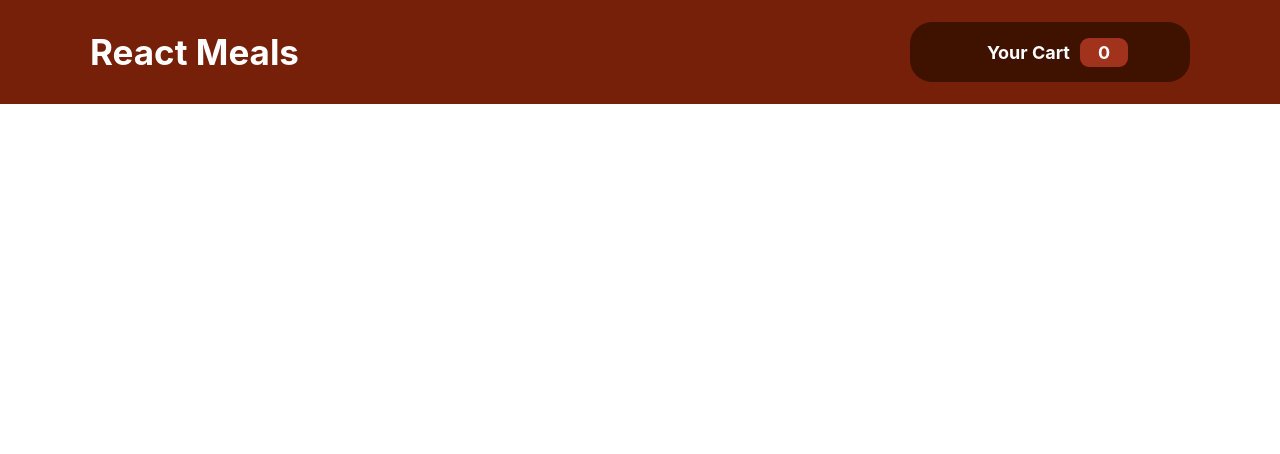
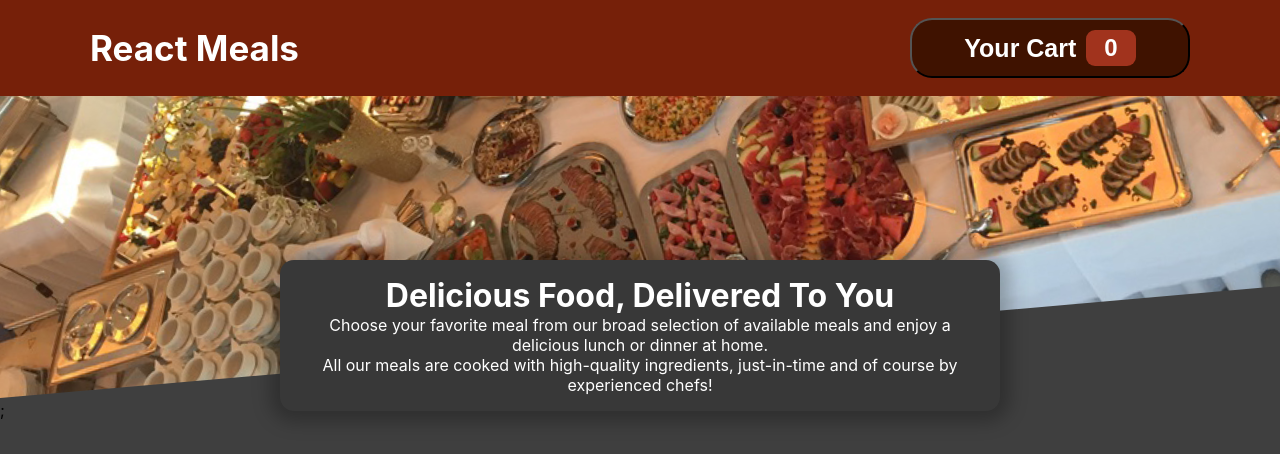
Before and after one commit to nadeemhalbhavi/food-ordering, a React (Create React App) app: page / in a window 1280 px wide. Shown: the top 454 px of the page. Built offline with nearby package versions, Linux system fonts and the light colour scheme.

Commit message:
Added Meals Summary components with designs

```diff
--- a/src/App.js
+++ b/src/App.js
@@ -1,11 +1,17 @@
-import classes from "./App.module.css";
+import React from "react";
+// import classes from "./App.module.css";
 import Header from "./components/Layout/Header";
+import Meals from "./components/Meals/Meals";
 
 function App() {
   return (
-    <div className={classes.title}>
-      <Header />
-    </div>
+    <React.Fragment>
+      {" "}
+      <Header />;
+      <main>
+        <Meals />
+      </main>
+    </React.Fragment>
   );
 }
 
--- a/src/components/Layout/Header.js
+++ b/src/components/Layout/Header.js
@@ -1,15 +1,22 @@
 import React from "react";
 import classes from "./Header.module.css";
+import mealsImage from "../../assests/meals.jpg";
 
 const Header = () => {
   return (
-    <nav className={classes.navbar}>
-      <h1>React Meals</h1>
-      <div className={classes.cart}>
-        <span className={classes.carttext}>Your Cart</span>
-        <span className={classes.Cartnum}>0</span>
+    <React.Fragment>
+      <nav className={classes.navbar}>
+        <h1>React Meals</h1>
+        <div className={classes.carttext}>
+          <button className={classes.cart}>
+            Your Cart <span className={classes.Cartnum}>0</span>
+          </button>
+        </div>
+      </nav>
+      <div className={classes.mainImage}>
+        <img src={mealsImage} alt="A table full of delicious food" />
       </div>
-    </nav>
+    </React.Fragment>
   );
 };
 
--- a/src/components/Layout/Header.module.css
+++ b/src/components/Layout/Header.module.css
@@ -4,7 +4,10 @@
     justify-content: space-between;
     align-items: center;
     padding: 25px 90px;
-    height: 13vh;
+    height: 6rem;
+    position: fixed;
+    z-index: 10;
+    width: 100%;
 
 }
 
@@ -20,7 +23,7 @@
     font-size: 18px;
 }
 
-.cart{
+.navbar div button{
     background-color: #3f1200;
     border-radius: 22px;
     width: 280px;
@@ -29,10 +32,18 @@
     justify-content: center;
     align-items: center;
     cursor: pointer;
+    font-size: 25px;
+    color: white;
+    font-weight: bold;
 }
+/*  */
 
-.Cartnum{
-    font-size: 30px;
+.navbar div button:hover,
+.navbar div button:active {
+  background-color: #2c0d00;
+}
+.navbar div button span{
+    font-size: 24px;
     color: white;
     font-weight: bold;
     margin-left: 10px;
@@ -51,3 +62,17 @@
 
 
 }
+
+.mainImage{
+    width: 100%;
+  height: 25rem;
+  z-index: 0;
+  overflow: hidden;
+}
+
+.mainImage img {
+    width: 110%;
+    height: 100%;
+    object-fit: cover;
+    transform: rotateZ(-5deg) translateY(-4rem) translateX(-1rem);
+  }
--- /dev/null
+++ b/src/components/Meals/Meals.js
@@ -0,0 +1,15 @@
+import { Fragment } from "react";
+
+import MealsSummary from "./MealsSummary";
+// import AvailableMeals from "./AvailableMeals";
+
+const Meals = () => {
+  return (
+    <Fragment>
+      <MealsSummary />
+      {/* <AvailableMeals /> */}
+    </Fragment>
+  );
+};
+
+export default Meals;
--- /dev/null
+++ b/src/components/Meals/MealsSummary.js
@@ -0,0 +1,19 @@
+import classes from "./MealsSummary.module.css";
+
+const MealsSummary = () => {
+  return (
+    <section className={classes.summary}>
+      <h2>Delicious Food, Delivered To You</h2>
+      <p>
+        Choose your favorite meal from our broad selection of available meals
+        and enjoy a delicious lunch or dinner at home.
+      </p>
+      <p>
+        All our meals are cooked with high-quality ingredients, just-in-time and
+        of course by experienced chefs!
+      </p>
+    </section>
+  );
+};
+
+export default MealsSummary;
--- /dev/null
+++ b/src/components/Meals/MealsSummary.module.css
@@ -0,0 +1,18 @@
+.summary {
+    text-align: center;
+    max-width: 45rem;
+    width: 90%;
+    margin: auto;
+    margin-top: -10rem;
+    position: relative;
+    background-color: #383838;
+    color: white;
+    border-radius: 14px;
+    padding: 1rem;
+    box-shadow: 0 1px 18px 10px rgba(0, 0, 0, 0.25);
+  }
+
+  .summary h2 {
+    font-size: 2rem;
+    margin-top: 0;
+  }
--- a/src/index.css
+++ b/src/index.css
@@ -13,6 +13,7 @@
     sans-serif;
   -webkit-font-smoothing: antialiased;
   -moz-osx-font-smoothing: grayscale;
+  background-color: #3f3f3f;
 }
 
 code {
```
Also changed, not shown: src/components/Layout/CartIcon.js (deleted, +0 -12 lines), src/assests/meals.jpg (added), src/components/Layout/CartIcon.module.css (deleted).
